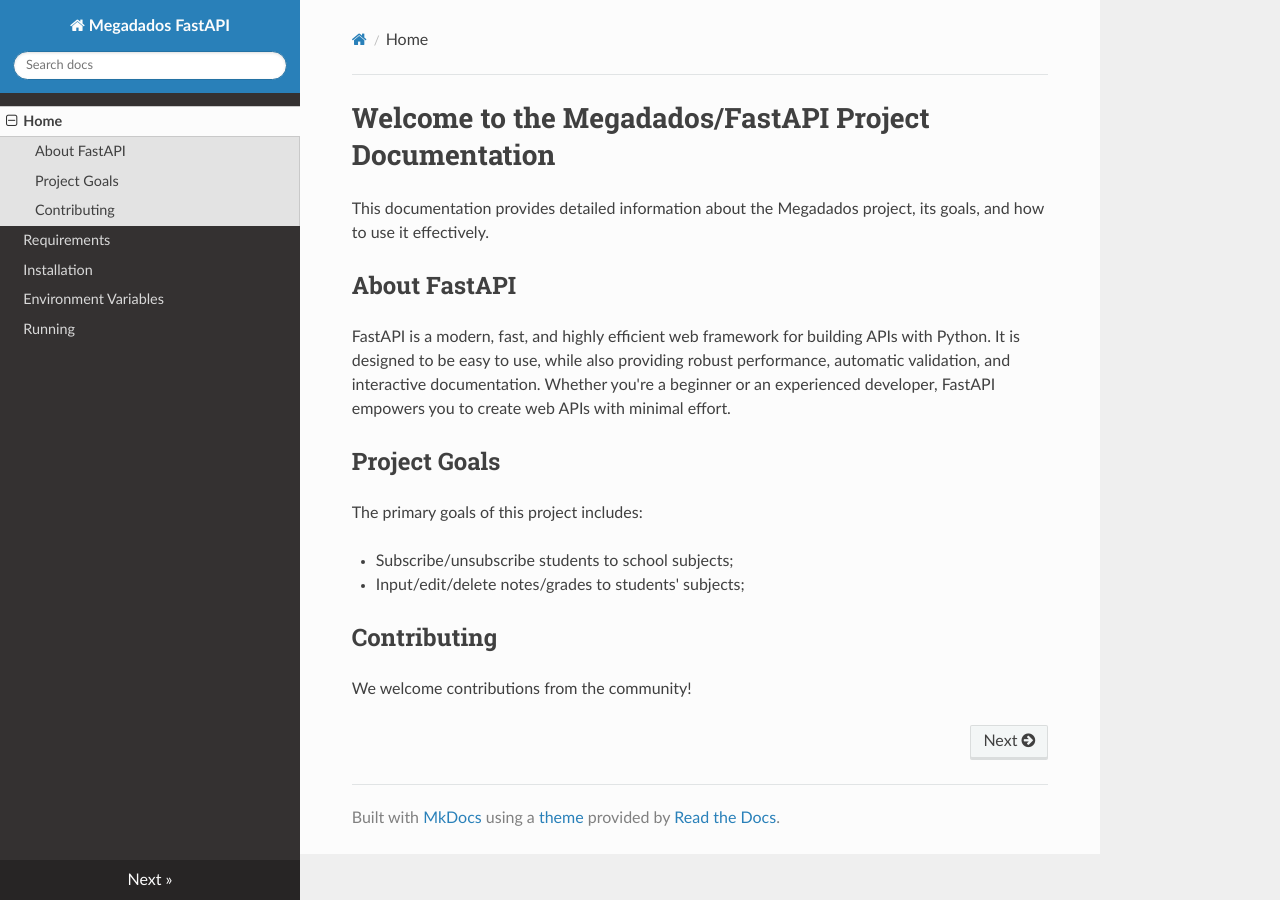
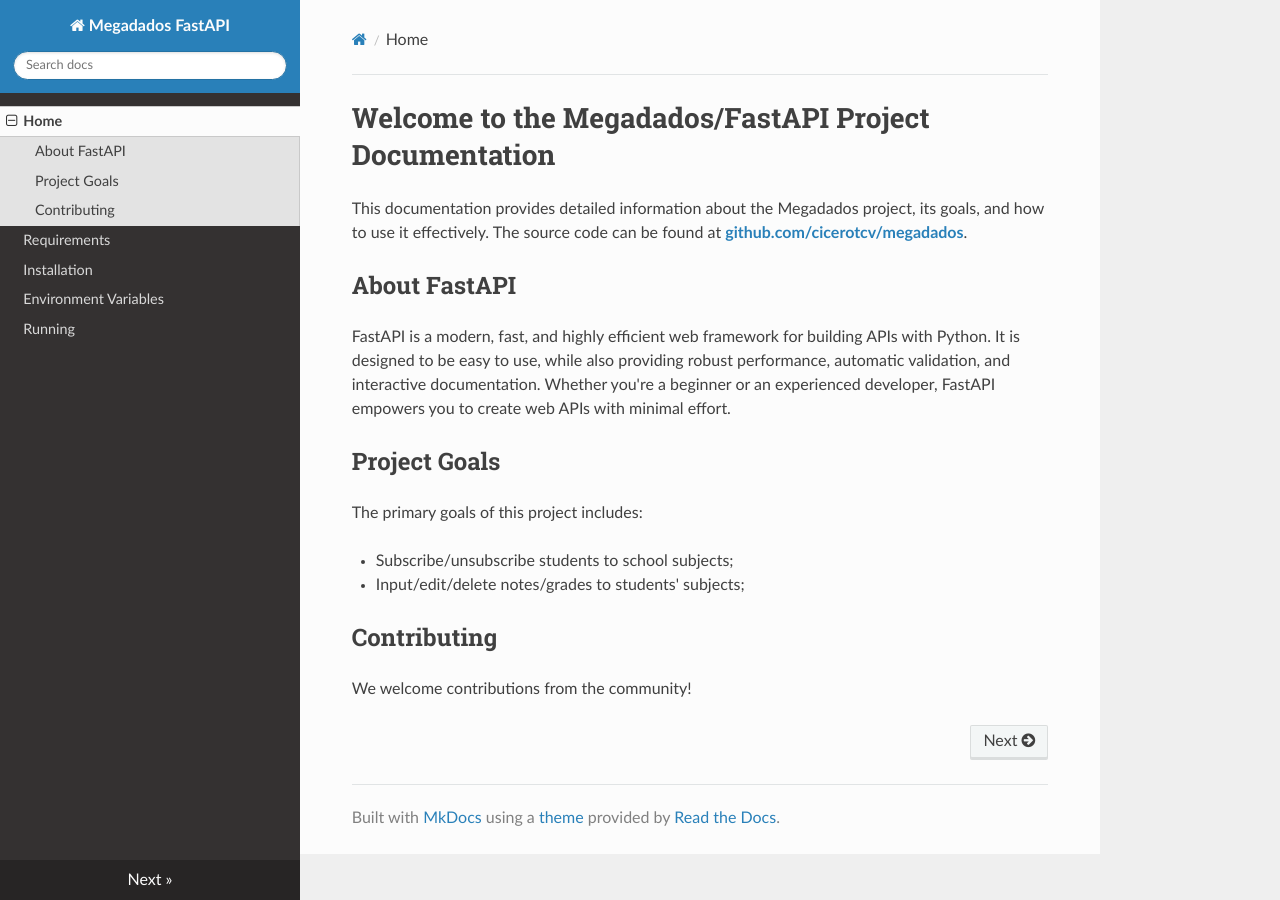
Before and after one commit to cicerotcv/megadados, an MkDocs documentation site: the page built from docs/index.md, in a window 1280 px wide. Built offline with MkDocs 1.6.1, drawn with Linux system fonts in a browser that asks for light colours; nearby versions of some CDN libraries.

Commit message:
add repo url to homepage

```diff
--- a/docs/index.md
+++ b/docs/index.md
@@ -1,6 +1,6 @@
 # Welcome to the Megadados/FastAPI Project Documentation
 
-This documentation provides detailed information about the Megadados project, its goals, and how to use it effectively.
+This documentation provides detailed information about the Megadados project, its goals, and how to use it effectively. The source code can be found at **[github.com/cicerotcv/megadados](https://github.com/cicerotcv/megadados)**.
 
 ## About FastAPI
 
```
